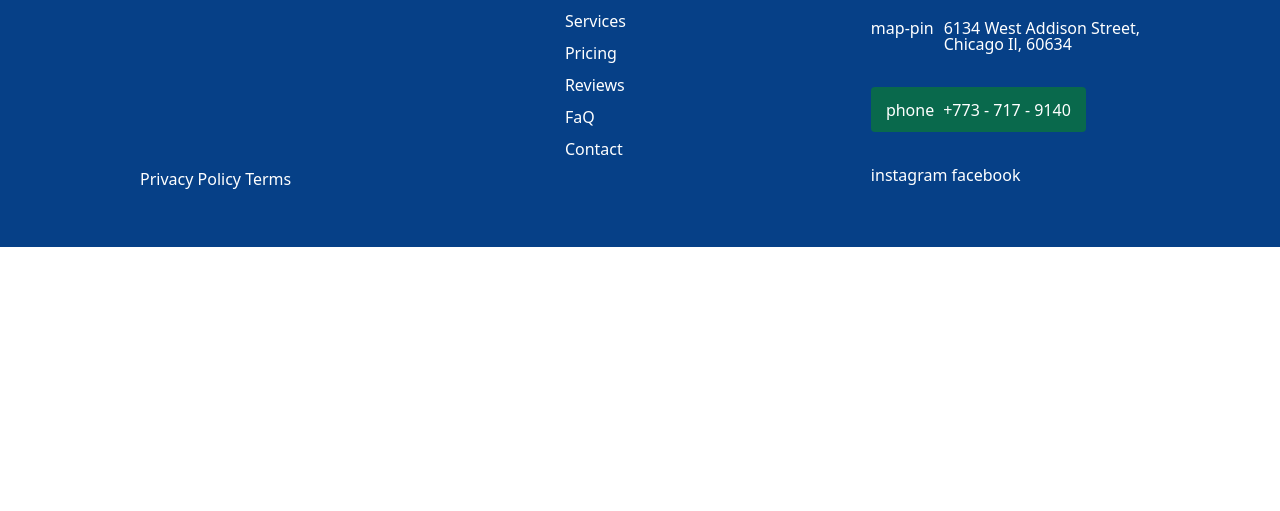
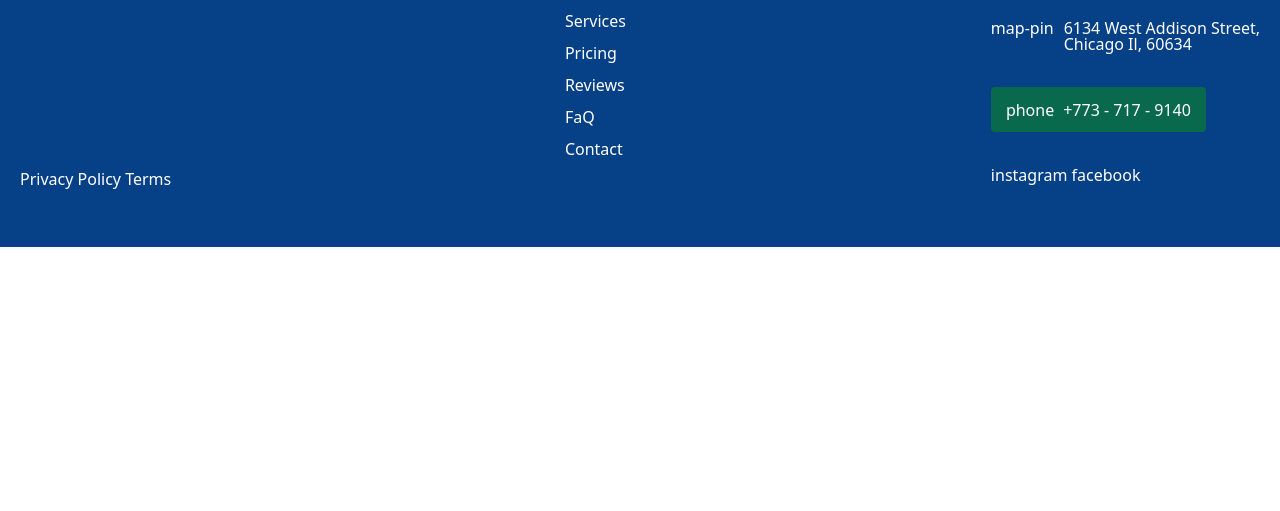
Before and after one commit to Th1STSay/cleaning, a website: page src/index.html in a window 1280 px wide. Shown: the part 289-800 px from the top of the page. Drawn offline with nearby package versions, Linux system fonts and the light colour scheme; files that its build step writes are made by us from their sources.

Commit message:
change resolution of footer

```diff
--- a/src/sass/components/_footer.scss
+++ b/src/sass/components/_footer.scss
@@ -6,7 +6,7 @@
     height: 430px;
 
     &__content {
-        max-width: 1040px;
+        max-width: 1440px;
         height: 270px;
         width: 100%;
         display: flex;
```
